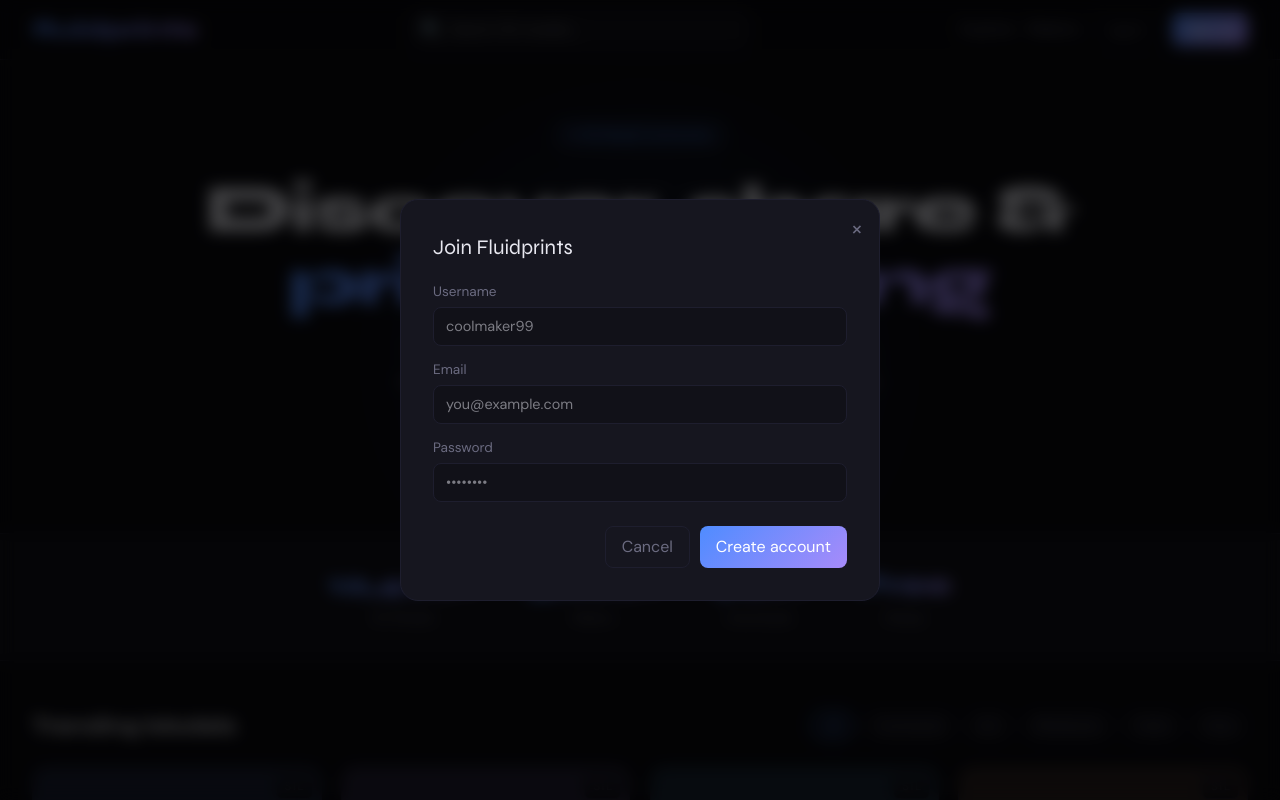
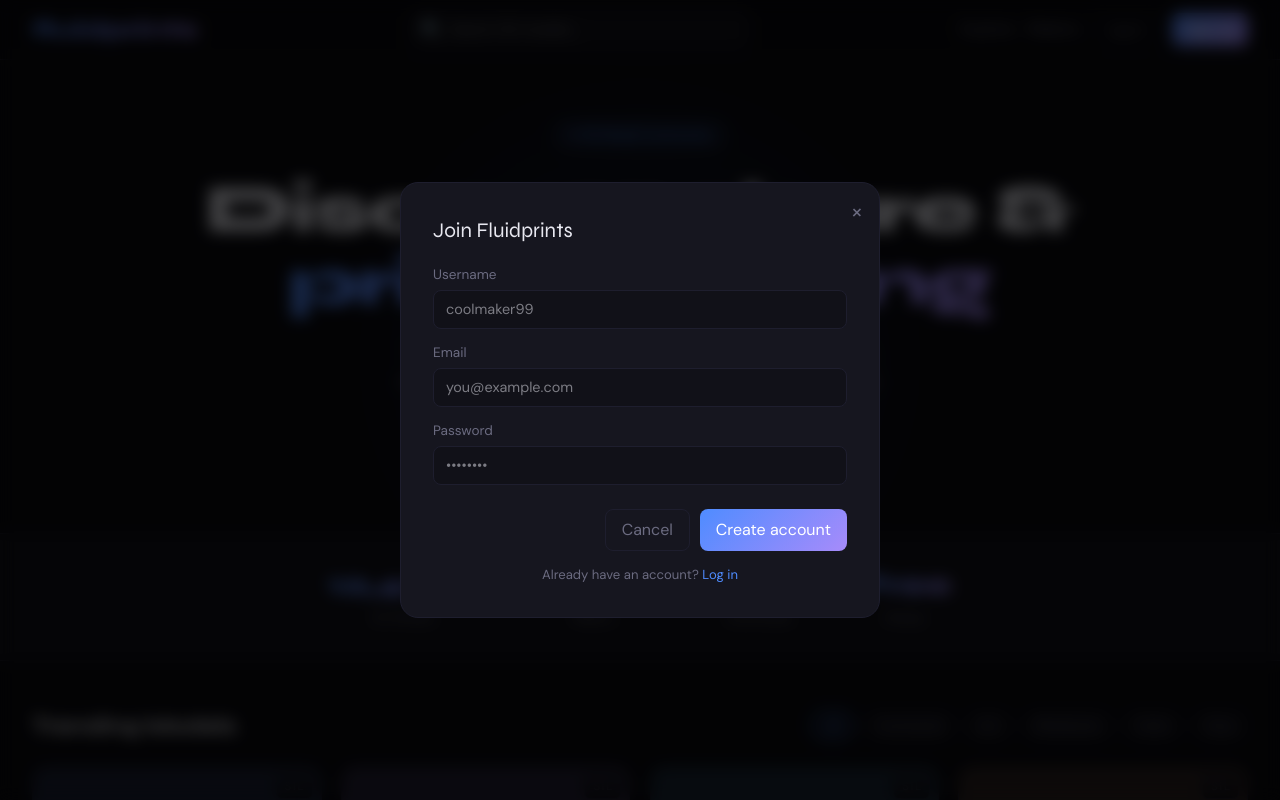
Before and after one commit to mtrakotgr-droid/fluidprints, a Next.js app: page / in a window 1280 px wide. Both pictures are taken after a click on the button "Sign up". Shown: the top 800 px of the page. Built offline with nearby package versions, Linux system fonts and the light colour scheme; no server answers.

Commit message:
add supabase auth

```diff
--- a/app/page.tsx
+++ b/app/page.tsx
@@ -1,5 +1,6 @@
 "use client";
-import { useState } from "react";
+import { useState, useEffect } from "react";
+import { supabase } from "./supabase";
 
 const models = [
   { id:1, name:"Articulated Dragon", author:"ZenForge", downloads:4812, likes:320, category:"art", icon:"🐉", color:"#4f8cff" },
@@ -21,7 +22,56 @@
 export default function Home() {
   const [search, setSearch] = useState("");
   const [activeFilter, setActiveFilter] = useState("all");
-  const [modal, setModal] = useState<null|"login"|"signup">(null);
+  const [modal, setModal] = useState(null);
+  const [user, setUser] = useState(null);
+  const [email, setEmail] = useState("");
+  const [password, setPassword] = useState("");
+  const [username, setUsername] = useState("");
+  const [loading, setLoading] = useState(false);
+  const [message, setMessage] = useState("");
+
+  useEffect(() => {
+    supabase.auth.getSession().then(({ data: { session } }) => {
+      setUser(session?.user ?? null);
+    });
+    const { data: { subscription } } = supabase.auth.onAuthStateChange((_event, session) => {
+      setUser(session?.user ?? null);
+    });
+    return () => subscription.unsubscribe();
+  }, []);
+
+  const handleSignup = async () => {
+    setLoading(true);
+    setMessage("");
+    const { data, error } = await supabase.auth.signUp({ email, password });
+    if (error) {
+      setMessage("❌ " + error.message);
+    } else {
+      if (data.user) {
+        await supabase.from("profiles").insert({ id: data.user.id, username });
+      }
+      setMessage("✅ Account created! Check your email to confirm.");
+    }
+    setLoading(false);
+  };
+
+  const handleLogin = async () => {
+    setLoading(true);
+    setMessage("");
+    const { error } = await supabase.auth.signInWithPassword({ email, password });
+    if (error) {
+      setMessage("❌ " + error.message);
+    } else {
+      setMessage("✅ Logged in!");
+      setTimeout(() => setModal(null), 1000);
+    }
+    setLoading(false);
+  };
+
+  const handleLogout = async () => {
+    await supabase.auth.signOut();
+    setUser(null);
+  };
 
   const filtered = models.filter(m => {
     const matchCat = activeFilter === "all" || m.category === activeFilter;
@@ -52,8 +102,17 @@
         <div style={{display:"flex",gap:12,alignItems:"center"}}>
           <a href="#">Explore</a>
           <a href="#">Makers</a>
-          <button onClick={()=>setModal("login")} style={{padding:"6px 14px",borderRadius:8,fontSize:"0.88rem",background:"transparent",color:"var(--muted)",border:"1px solid var(--border)"}}>Log in</button>
-          <button onClick={()=>setModal("signup")} style={{padding:"6px 14px",borderRadius:8,fontSize:"0.88rem",background:"linear-gradient(135deg,#4f8cff,#a78bfa)",color:"#fff",border:"none"}}>Sign up</button>
+          {user ? (
+            <>
+              <span style={{color:"var(--accent)",fontSize:"0.88rem"}}>👤 {user.email}</span>
+              <button onClick={handleLogout} style={{padding:"6px 14px",borderRadius:8,fontSize:"0.88rem",background:"transparent",color:"var(--muted)",border:"1px solid var(--border)"}}>Log out</button>
+            </>
+          ) : (
+            <>
+              <button onClick={()=>{setModal("login");setMessage("");}} style={{padding:"6px 14px",borderRadius:8,fontSize:"0.88rem",background:"transparent",color:"var(--muted)",border:"1px solid var(--border)"}}>Log in</button>
+              <button onClick={()=>{setModal("signup");setMessage("");}} style={{padding:"6px 14px",borderRadius:8,fontSize:"0.88rem",background:"linear-gradient(135deg,#4f8cff,#a78bfa)",color:"#fff",border:"none"}}>Sign up</button>
+            </>
+          )}
         </div>
       </nav>
 
@@ -68,7 +127,7 @@
         <p style={{color:"var(--muted)",fontSize:"1.05rem",margin:"1.2rem auto 2rem",maxWidth:500,lineHeight:1.7,animation:"fadeUp .7s .2s ease both"}}>The home for 3D designers and makers. Upload your models, explore thousands of prints, and connect with the community.</p>
         <div style={{display:"flex",gap:12,justifyContent:"center",flexWrap:"wrap",animation:"fadeUp .7s .3s ease both"}}>
           <button style={{padding:"10px 28px",fontSize:"1rem",borderRadius:10,background:"linear-gradient(135deg,#4f8cff,#a78bfa)",color:"#fff",border:"none"}}>Explore Models</button>
-          <button onClick={()=>setModal("signup")} style={{padding:"10px 28px",fontSize:"1rem",borderRadius:10,background:"transparent",color:"var(--muted)",border:"1px solid var(--border)"}}>Start Uploading</button>
+          <button onClick={()=>{setModal("signup");setMessage("");}} style={{padding:"10px 28px",fontSize:"1rem",borderRadius:10,background:"transparent",color:"var(--muted)",border:"1px solid var(--border)"}}>Start Uploading</button>
         </div>
       </section>
 
@@ -97,8 +156,8 @@
         <div style={{display:"grid",gridTemplateColumns:"repeat(auto-fill,minmax(240px,1fr))",gap:"1.2rem"}}>
           {filtered.map((m,i)=>(
             <div key={m.id} onClick={()=>alert(`Opening "${m.name}" — 3D preview coming soon!`)} style={{background:"var(--card)",border:"1px solid var(--border)",borderRadius:"var(--radius)",overflow:"hidden",cursor:"pointer",transition:"transform .25s,border-color .25s",animation:`fadeUp .5s ${i*0.05}s ease both`}}
-              onMouseEnter={e=>{(e.currentTarget as HTMLDivElement).style.transform="translateY(-4px)";(e.currentTarget as HTMLDivElement).style.borderColor="rgba(79,140,255,.35)"}}
-              onMouseLeave={e=>{(e.currentTarget as HTMLDivElement).style.transform="translateY(0)";(e.currentTarget as HTMLDivElement).style.borderColor="var(--border)"}}>
+              onMouseEnter={e=>{e.currentTarget.style.transform="translateY(-4px)";e.currentTarget.style.borderColor="rgba(79,140,255,.35)"}}
+              onMouseLeave={e=>{e.currentTarget.style.transform="translateY(0)";e.currentTarget.style.borderColor="var(--border)"}}>
               <div style={{width:"100%",aspectRatio:"1",display:"flex",alignItems:"center",justifyContent:"center",background:`${m.color}18`,position:"relative"}}>
                 <span style={{fontSize:"3.2rem"}}>{m.icon}</span>
                 <div style={{position:"absolute",top:8,right:8,background:"rgba(10,10,15,.75)",backdropFilter:"blur(6px)",border:"1px solid var(--border)",borderRadius:6,padding:"2px 8px",fontSize:"0.72rem",color:"var(--muted)"}}>STL</div>
@@ -122,10 +181,12 @@
       </div>
 
       {/* UPLOAD CTA */}
-      <div onClick={()=>setModal("signup")} style={{margin:"0 2rem 3rem",maxWidth:1280,marginLeft:"auto",marginRight:"auto",border:"2px dashed var(--border)",borderRadius:"var(--radius)",padding:"2.5rem",textAlign:"center",cursor:"pointer"}}>
-        <div style={{fontSize:"2.2rem",marginBottom:12}}>⬆️</div>
-        <h3 style={{fontFamily:"Syne,sans-serif",fontSize:"1.1rem",marginBottom:6}}>Share your designs with the world</h3>
-        <p style={{color:"var(--muted)",fontSize:"0.88rem"}}>Upload STL, OBJ, or 3MF files — free forever. Join thousands of makers on Fluidprints.</p>
+      <div style={{margin:"0 auto 3rem",maxWidth:1280,paddingLeft:"2rem",paddingRight:"2rem"}}>
+        <div onClick={()=>{setModal("signup");setMessage("");}} style={{border:"2px dashed var(--border)",borderRadius:"var(--radius)",padding:"2.5rem",textAlign:"center",cursor:"pointer"}}>
+          <div style={{fontSize:"2.2rem",marginBottom:12}}>⬆️</div>
+          <h3 style={{fontFamily:"Syne,sans-serif",fontSize:"1.1rem",marginBottom:6}}>Share your designs with the world</h3>
+          <p style={{color:"var(--muted)",fontSize:"0.88rem"}}>Upload STL, OBJ, or 3MF files — free forever. Join thousands of makers on Fluidprints.</p>
+        </div>
       </div>
 
       {/* FOOTER */}
@@ -141,13 +202,41 @@
           <div onClick={e=>e.stopPropagation()} style={{background:"var(--card)",border:"1px solid var(--border)",borderRadius:18,padding:"2rem",width:"90%",maxWidth:480,position:"relative",animation:"fadeUp .3s ease"}}>
             <button onClick={()=>setModal(null)} style={{position:"absolute",top:12,right:16,background:"none",border:"none",color:"var(--muted)",fontSize:"1.4rem"}}>×</button>
             <h2 style={{fontFamily:"Syne,sans-serif",fontSize:"1.3rem",marginBottom:"1.2rem"}}>{modal==="login"?"Welcome back":"Join Fluidprints"}</h2>
-            {modal==="signup" && <div style={{marginBottom:14}}><label style={{display:"block",fontSize:"0.85rem",color:"var(--muted)",marginBottom:4}}>Username</label><input placeholder="coolmaker99" style={{width:"100%",padding:"8px 12px",background:"var(--surface)",border:"1px solid var(--border)",borderRadius:8,color:"var(--text)",fontFamily:"DM Sans,sans-serif",fontSize:"0.9rem",outline:"none"}}/></div>}
-            <div style={{marginBottom:14}}><label style={{display:"block",fontSize:"0.85rem",color:"var(--muted)",marginBottom:4}}>Email</label><input type="email" placeholder="you@example.com" style={{width:"100%",padding:"8px 12px",background:"var(--surface)",border:"1px solid var(--border)",borderRadius:8,color:"var(--text)",fontFamily:"DM Sans,sans-serif",fontSize:"0.9rem",outline:"none"}}/></div>
-            <div style={{marginBottom:14}}><label style={{display:"block",fontSize:"0.85rem",color:"var(--muted)",marginBottom:4}}>Password</label><input type="password" placeholder="••••••••" style={{width:"100%",padding:"8px 12px",background:"var(--surface)",border:"1px solid var(--border)",borderRadius:8,color:"var(--text)",fontFamily:"DM Sans,sans-serif",fontSize:"0.9rem",outline:"none"}}/></div>
+
+            {modal==="signup" && (
+              <div style={{marginBottom:14}}>
+                <label style={{display:"block",fontSize:"0.85rem",color:"var(--muted)",marginBottom:4}}>Username</label>
+                <input value={username} onChange={e=>setUsername(e.target.value)} placeholder="coolmaker99" style={{width:"100%",padding:"8px 12px",background:"var(--surface)",border:"1px solid var(--border)",borderRadius:8,color:"var(--text)",fontFamily:"DM Sans,sans-serif",fontSize:"0.9rem",outline:"none"}}/>
+              </div>
+            )}
+
+            <div style={{marginBottom:14}}>
+              <label style={{display:"block",fontSize:"0.85rem",color:"var(--muted)",marginBottom:4}}>Email</label>
+              <input type="email" value={email} onChange={e=>setEmail(e.target.value)} placeholder="you@example.com" style={{width:"100%",padding:"8px 12px",background:"var(--surface)",border:"1px solid var(--border)",borderRadius:8,color:"var(--text)",fontFamily:"DM Sans,sans-serif",fontSize:"0.9rem",outline:"none"}}/>
+            </div>
+
+            <div style={{marginBottom:14}}>
+              <label style={{display:"block",fontSize:"0.85rem",color:"var(--muted)",marginBottom:4}}>Password</label>
+              <input type="password" value={password} onChange={e=>setPassword(e.target.value)} placeholder="••••••••" style={{width:"100%",padding:"8px 12px",background:"var(--surface)",border:"1px solid var(--border)",borderRadius:8,color:"var(--text)",fontFamily:"DM Sans,sans-serif",fontSize:"0.9rem",outline:"none"}}/>
+            </div>
+
+            {message && (
+              <div style={{padding:"8px 12px",borderRadius:8,background:"rgba(79,140,255,.08)",border:"1px solid rgba(79,140,255,.2)",fontSize:"0.85rem",color:"var(--text)",marginBottom:12}}>{message}</div>
+            )}
+
             <div style={{display:"flex",justifyContent:"flex-end",gap:10,marginTop:"1.5rem"}}>
               <button onClick={()=>setModal(null)} style={{padding:"8px 16px",borderRadius:8,background:"transparent",color:"var(--muted)",border:"1px solid var(--border)"}}>Cancel</button>
-              <button style={{padding:"8px 16px",borderRadius:8,background:"linear-gradient(135deg,#4f8cff,#a78bfa)",color:"#fff",border:"none"}}>{modal==="login"?"Log in":"Create account"}</button>
+              <button onClick={modal==="login"?handleLogin:handleSignup} disabled={loading} style={{padding:"8px 16px",borderRadius:8,background:"linear-gradient(135deg,#4f8cff,#a78bfa)",color:"#fff",border:"none",opacity:loading?0.7:1}}>
+                {loading?"Loading...":(modal==="login"?"Log in":"Create account")}
+              </button>
             </div>
+
+            <p style={{textAlign:"center",marginTop:14,fontSize:"0.82rem",color:"var(--muted)"}}>
+              {modal==="login"?"Don't have an account? ":"Already have an account? "}
+              <span onClick={()=>{setModal(modal==="login"?"signup":"login");setMessage("");}} style={{color:"var(--accent)",cursor:"pointer"}}>
+                {modal==="login"?"Sign up":"Log in"}
+              </span>
+            </p>
           </div>
         </div>
       )}
--- /dev/null
+++ b/app/supabase.js
@@ -0,0 +1,6 @@
+import { createClient } from '@supabase/supabase-js'
+
+const supabaseUrl = process.env.NEXT_PUBLIC_SUPABASE_URL
+const supabaseKey = process.env.NEXT_PUBLIC_SUPABASE_ANON_KEY
+
+export const supabase = createClient(supabaseUrl, supabaseKey)
--- a/package.json
+++ b/package.json
@@ -9,6 +9,7 @@
     "lint": "eslint"
   },
   "dependencies": {
+    "@supabase/supabase-js": "^2.98.0",
     "next": "16.1.6",
     "react": "19.2.3",
     "react-dom": "19.2.3"
```
Also changed, not shown: 1 other file (tests, documents, lock files or other folders).
